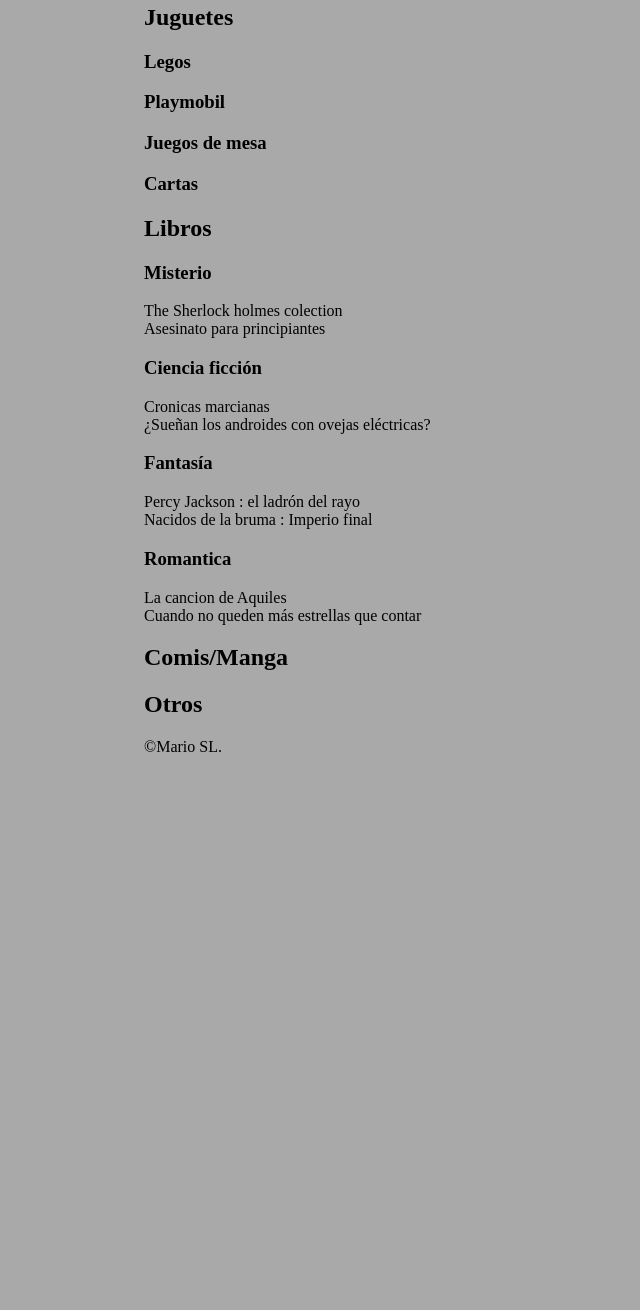
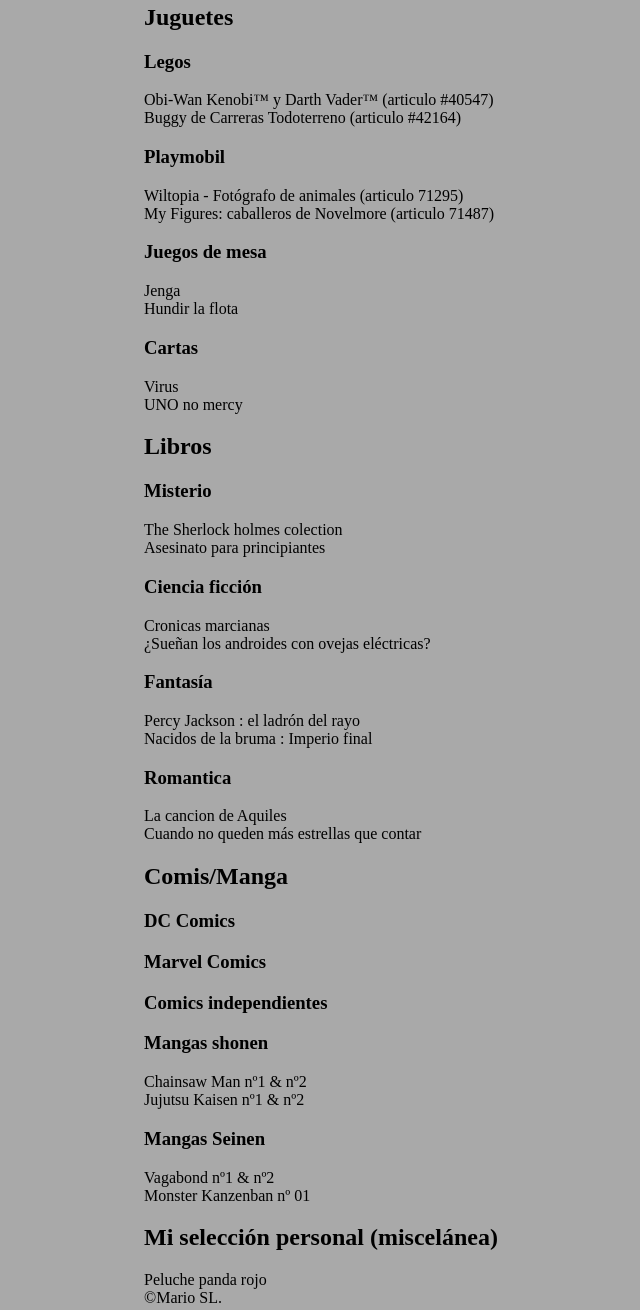
Before and after one commit to Mariio31/Mariio31.github.io, a plain HTML site: page index.html in a window 1280 px wide. Shown: the part 2340-3650 px from the top of the page, without its empty margins (80-720 px from the left). Before the commit the page ends 3116 px from the top, so only its background shows below. Drawn offline with Linux system fonts and the light colour scheme.

Commit message:
Add files via upload

```diff
--- a/index.html
+++ b/index.html
@@ -68,23 +68,23 @@
                 <h2>Juguetes</h2>
                 <section>
                     <h3>Legos</h3>
-                    <article></article>
-                    <article></article>
+                    <article>Obi-Wan Kenobi™ y Darth Vader™ (articulo #40547)</article>
+                    <article>Buggy de Carreras Todoterreno (articulo #42164)</article>
                 </section>
                 <section>
                     <h3>Playmobil</h3>
-                    <article></article>
-                    <article></article>
+                    <article>Wiltopia - Fotógrafo de animales (articulo 71295)</article>
+                    <article>My Figures: caballeros de Novelmore (articulo 71487)</article>
                 </section>
                 <section>
                     <h3>Juegos de mesa</h3>
-                    <article></article>
-                    <article></article>
+                    <article>Jenga</article>
+                    <article>Hundir la flota</article>
                 </section>
                 <section>
                     <h3>Cartas</h3>
-                    <article></article>
-                    <article></article>
+                    <article>Virus</article>
+                    <article>UNO no mercy</article>
                 </section>
             </section>
 
@@ -114,10 +114,39 @@
 
             <section>
                 <h2>Comis/Manga</h2>
+                <section>
+                    <h3>DC Comics</h3>
+                    <article></article>
+                    <article></article>
+                </section>
+                <section>
+                    <h3>Marvel Comics</h3>
+                    <article></article>
+                    <article></article>
+                </section>
+                <section>
+                    <h3>Comics independientes</h3>
+                    <article></article>
+                    <article></article>
+                </section>
+                <section>
+                    <h3>Mangas shonen</h3>
+                    <article>Chainsaw Man nº1 & nº2</article>
+                    <article>Jujutsu Kaisen nº1 & nº2</article>
+                </section>
+                <section>
+                    <h3>Mangas Seinen</h3>
+                    <article>Vagabond nº1 & nº2</article>
+                    <article>Monster Kanzenban nº 01</article>
+                </section>
             </section>
 
             <section>
-                <h2>Otros</h2>
+                <h2>Mi selección personal (miscelánea)</h2>
+                <article>Peluche panda rojo</article>
+                <article></article>
+                <article></article>
+                <article></article>
             </section>
 
     </main>
```
